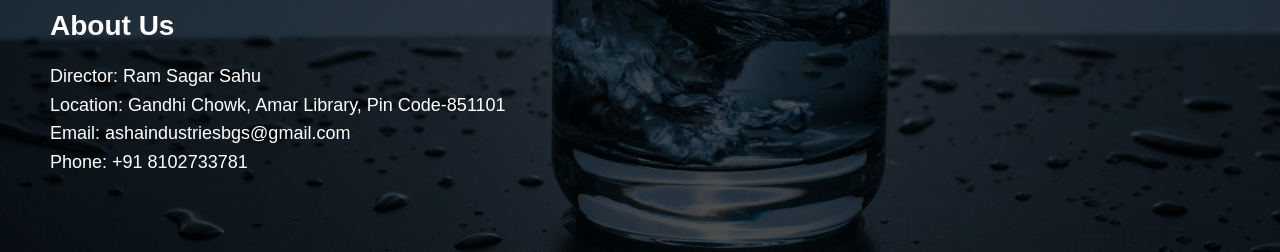
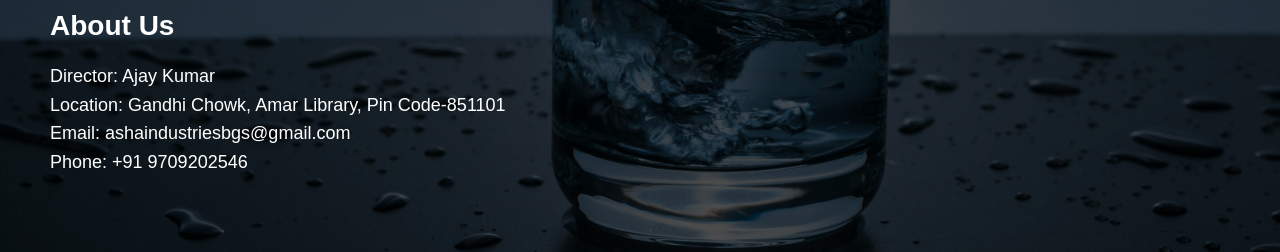
Before and after one commit to kuldeep-codes/buffer, a plain HTML site: page index.html in a window 1280 px wide. Shown: the part 429-681 px from the top of the page. Drawn offline with Linux system fonts and the light colour scheme.

Commit message:
name change

```diff
--- a/index.html
+++ b/index.html
@@ -38,10 +38,10 @@
         <!-- About Us Section (Static, no animation) -->
         <section id="about" class="content-section">
             <h3>About Us</h3>
-            <p>Director: Ram Sagar Sahu</p>
+            <p>Director: Ajay Kumar</p>
             <p>Location: Gandhi Chowk, Amar Library, Pin Code-851101</p>
             <p>Email: ashaindustriesbgs@gmail.com</p>
-            <p>Phone: +91 8102733781</p>
+            <p>Phone: +91 9709202546</p>
         </section>
     </main>
 
```
